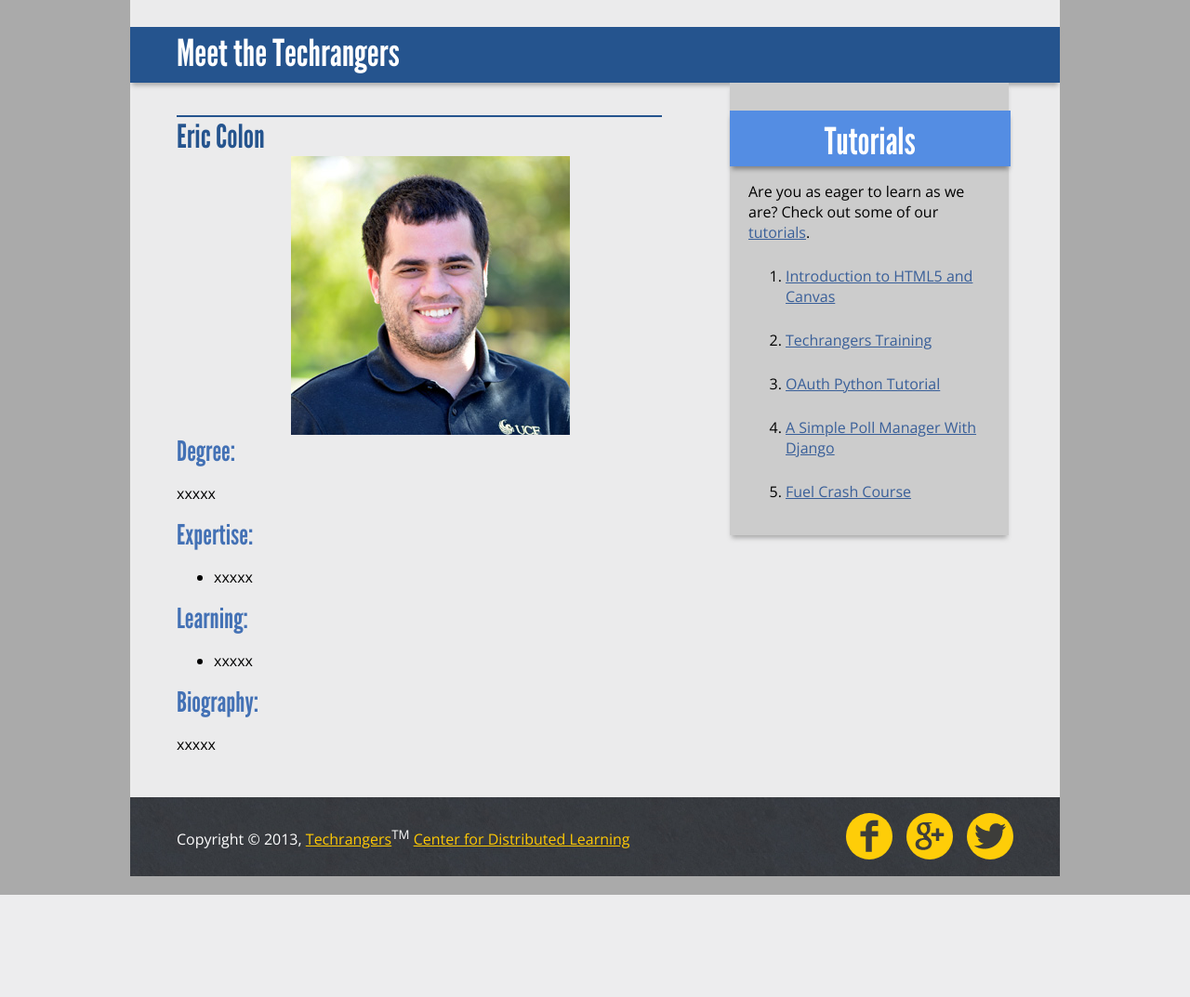
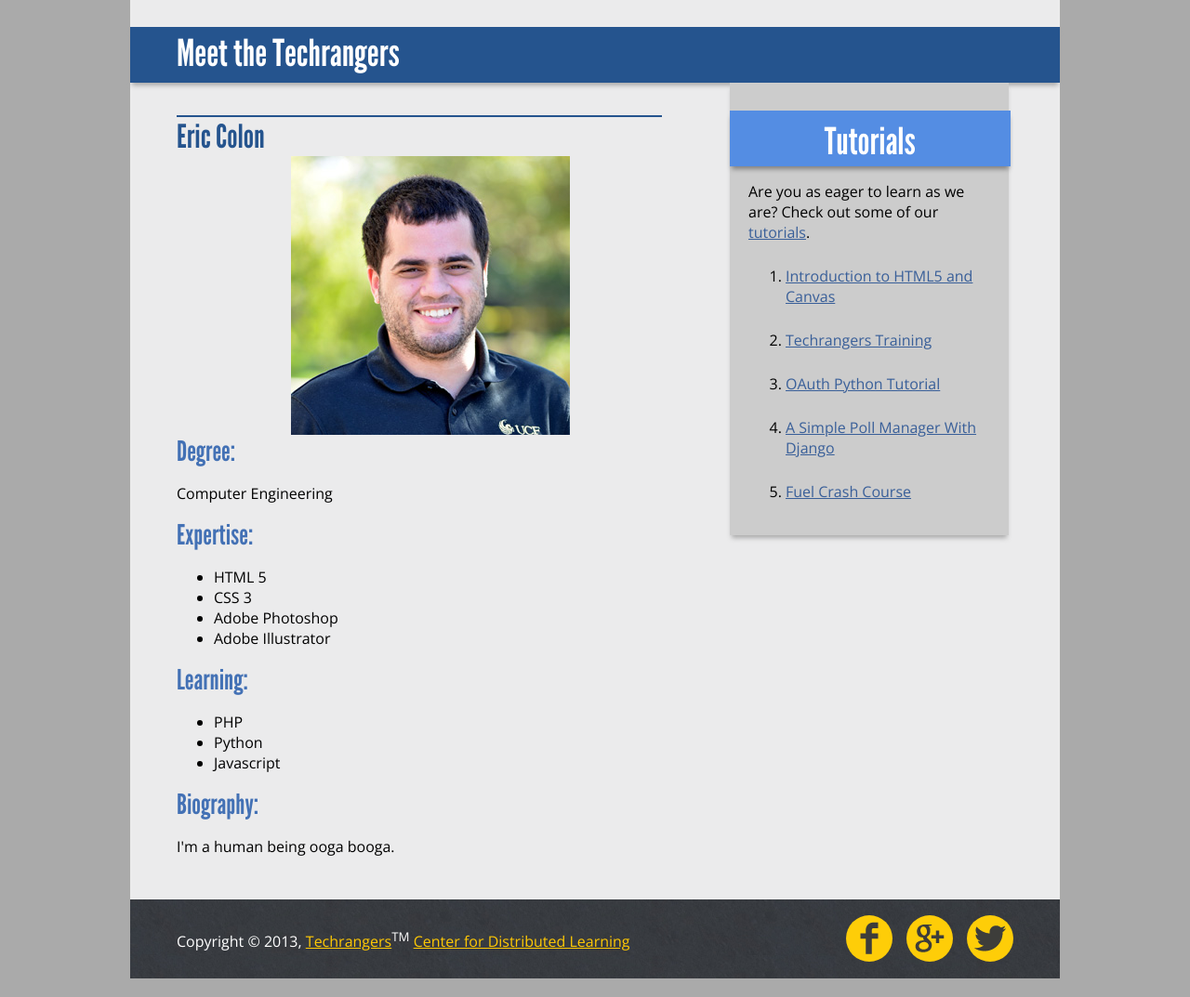
Before and after one commit to chrissolanilla/CSolanillaBio, a PHP site: page /bio_eric-colon.php in a window 1280 px wide. Shown: the part 111-1184 px from the top of the page at 93% size. Before the commit the page ends 1074 px from the top, so only its background shows below. Run offline with PHP 8.4, Linux system fonts and the light colour scheme; some libraries are stand-ins or nearby versions.

Commit message:
updated my bio a little

```diff
--- a/bio_eric-colon.php
+++ b/bio_eric-colon.php
@@ -30,23 +30,28 @@
             <section>
             <h1 class="bioh1">Eric Colon</h1>
 
-            	<img src="images/bios/eric.jpg" alt="Eric Colon" />
+            	<img src="images/bios/eric.JPG" alt="Eric Colon" />
 
                 <h2>Degree:</h2>
-                	<p>xxxxx</p>
+                	<p>Computer Engineering</p>
 
                 <h2>Expertise:</h2>
                 	<ul>
-                    	<li>xxxxx</li>
+                    	<li>HTML 5</li>
+                        <li>CSS 3</li>
+                        <li>Adobe Photoshop</li>
+                        <li>Adobe Illustrator</li>
                     </ul>
 
                 <h2>Learning:</h2>
                 	<ul>
-                    	<li>xxxxx</li>
+                    	<li>PHP</li>
+                        <li>Python</li>
+                        <li>Javascript</li>
                     </ul>
 
                 <h2>Biography:</h2>
-                	<p>xxxxx</p>
+                	<p>I'm a human being ooga booga.</p>
         	</section>
 
         </section>
```
